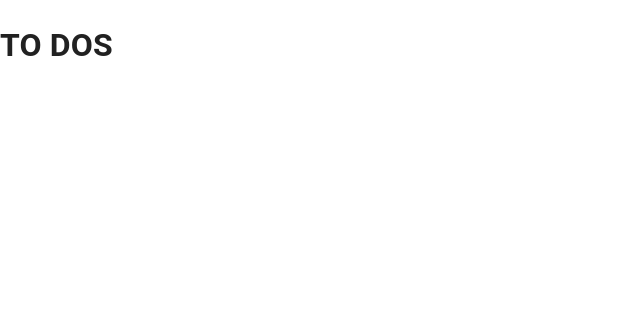
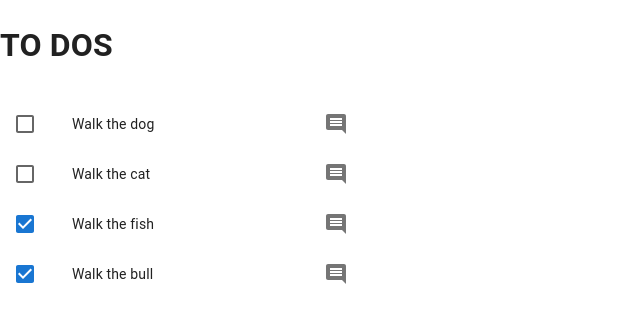
Before and after one commit to luizscheidt/web-dev-bootcamp-udemy, a React (Vite) app in the folder REACT/toDoList/: page / in a window 1280 px wide. Shown: the top 322 px of the page, without its empty margins (0-640 px from the left). Built offline with nearby package versions, Linux system fonts and the light colour scheme.

Commit message:
Making the to-do list component

```diff
--- a/REACT/toDoList/src/App.jsx
+++ b/REACT/toDoList/src/App.jsx
@@ -1,5 +1,6 @@
 import { useState } from 'react'
 import CssBaseline from '@mui/material/CssBaseline'
+import TodoList from './TodoList'
 
 function App() {
 
@@ -7,6 +8,7 @@
     <>
      <CssBaseline/>
      <h1>TO DOS</h1>
+     <TodoList/>
     </>
   )
 }
--- /dev/null
+++ b/REACT/toDoList/src/TodoList.jsx
@@ -0,0 +1,79 @@
+import List from '@mui/material/List';
+import ListItem from '@mui/material/ListItem';
+import ListItemButton from '@mui/material/ListItemButton';
+import ListItemIcon from '@mui/material/ListItemIcon';
+import ListItemText from '@mui/material/ListItemText';
+import Checkbox from '@mui/material/Checkbox';
+import IconButton from '@mui/material/IconButton';
+import CommentIcon from '@mui/icons-material/Comment';
+import { useState } from 'react';
+
+const initialTodos = [
+    {id: 1, text: "Walk the dog", completed: false},
+    {id: 2, text: "Walk the cat", completed: false},
+    {id: 3, text: "Walk the fish", completed: true},
+    {id: 4, text: "Walk the bull", completed: true},
+    ]
+
+export default function TodoList() {
+    const [todos, setTodos] = useState(initialTodos)
+    return (
+        <List sx={{ width: '100%', maxWidth: 360, bgcolor: 'background.paper' }}>
+            {todos.map((todo) => {
+                const labelId = `checkbox-list-label-${todo.id}`;
+
+                return (
+                  <ListItem
+                    key={todo.id}
+                    secondaryAction={
+                      <IconButton edge="end" aria-label="comments">
+                        <CommentIcon />
+                      </IconButton>
+                    }
+                    disablePadding
+                  >
+                    <ListItemButton role={undefined} dense>
+                      <ListItemIcon>
+                        <Checkbox
+                          edge="start"
+                          checked={todo.completed}
+                          tabIndex={-1}
+                          disableRipple
+                          inputProps={{ 'aria-labelledby': labelId }}
+                        />
+                      </ListItemIcon>
+                      <ListItemText id={labelId} primary={todo.text} />
+                    </ListItemButton>
+                  </ListItem>
+                );
+            })
+            }
+        </List>
+    )
+}
+
+
+// export default function CheckboxList() {
+//   const [checked, setChecked] = React.useState([0]);
+
+//   const handleToggle = (value: number) => () => {
+//     const currentIndex = checked.indexOf(value);
+//     const newChecked = [...checked];
+
+//     if (currentIndex === -1) {
+//       newChecked.push(value);
+//     } else {
+//       newChecked.splice(currentIndex, 1);
+//     }
+
+//     setChecked(newChecked);
+//   };
+
+//   return (
+//     <List sx={{ width: '100%', maxWidth: 360, bgcolor: 'background.paper' }}>
+//       {[0, 1, 2, 3].map((value) => {
+
+//       })}
+//     </List>
+//   );
+// }
```
